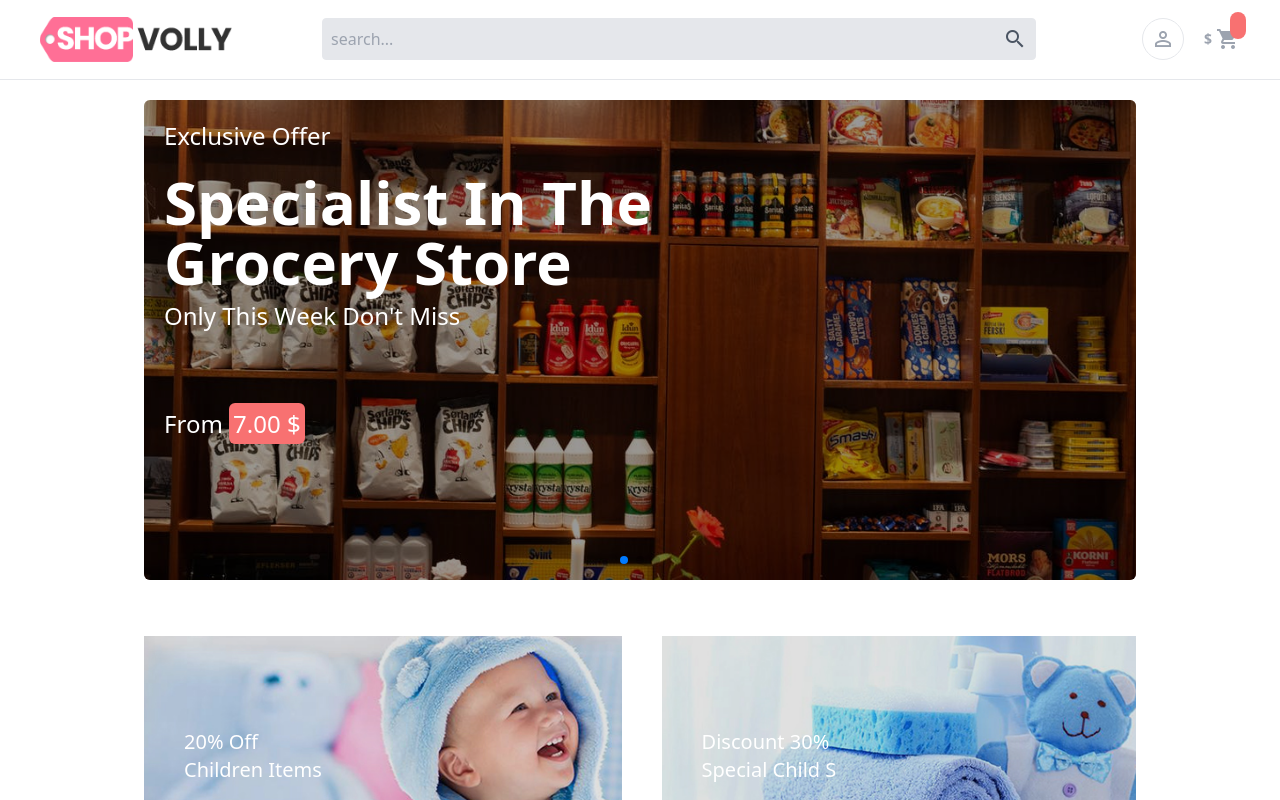
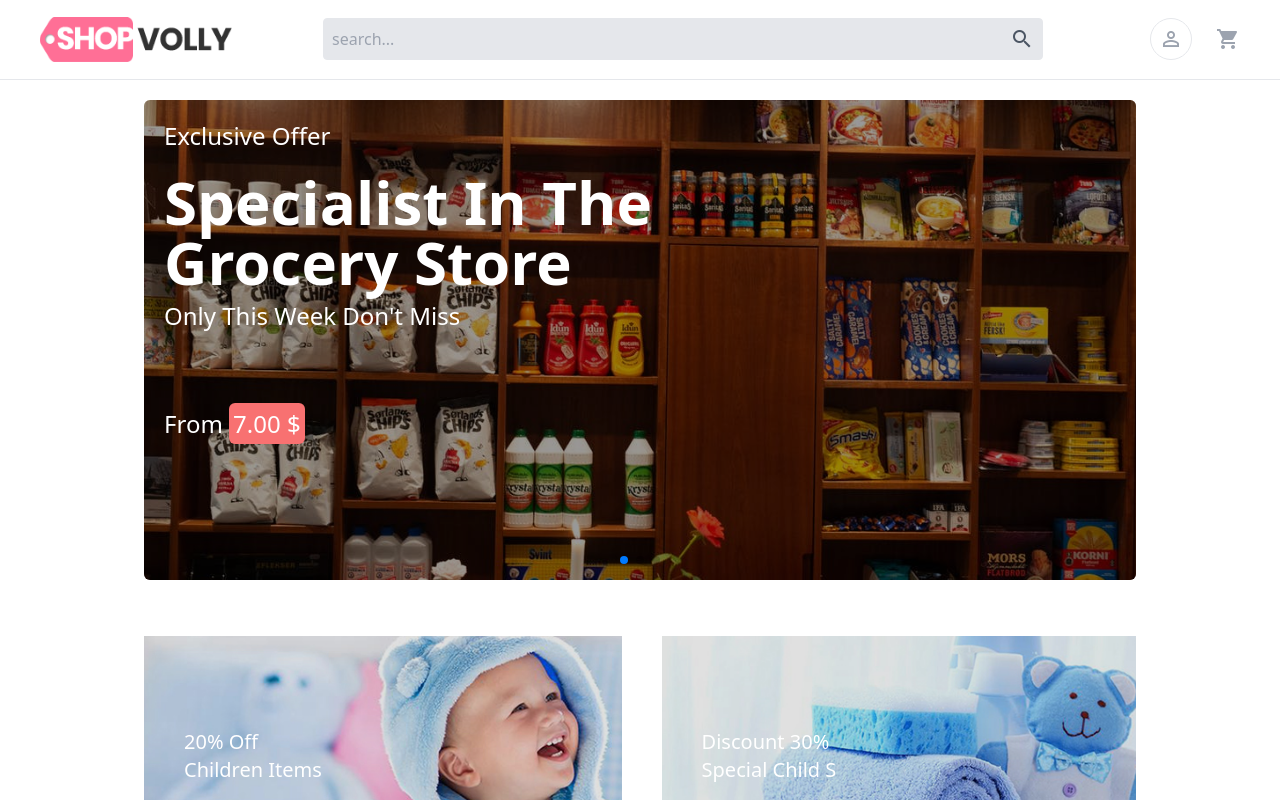
Before and after one commit to shehabnagy2020/tasleeha-client, a React (Create React App) app: page / in a window 1280 px wide. Built offline with nearby package versions, Linux system fonts and the light colour scheme.

Commit message:
fixed cart in header

```diff
--- a/src/components/Header/SectionCart.jsx
+++ b/src/components/Header/SectionCart.jsx
@@ -7,16 +7,21 @@ const SectionCart = () => {
   return (
     <a href="/cart" className="flex items-center flex-shrink-0">
       <div className="hidden md:flex mr-1">
+        {cartItems?.items?.length >= 1 && (
           <span className="text-sm text-gray-400 font-bold capitalize">
             ${cartItems.total}
           </span>
+        )}
       </div>
       <div className="relative">
+        {cartItems?.items?.length >= 1 && (
           <div className="absolute" style={{ bottom: "60%", left: "60%" }}>
             <span className="bg-red-400 px-2 py-1 rounded-full text-white text-sm">
               {cartItems?.items?.length}
             </span>
           </div>
+        )}
+
         <div className="flex justify-center items-center text-gray-400">
           <span className="material-icons">shopping_cart</span>
         </div>
```
Also changed, not shown: src/components/PageUser/SectionOrders.jsx (added, +7 -0 lines), 1 other file (tests, documents, lock files or other folders). Lines whose indentation alone changed are shown as unchanged.
